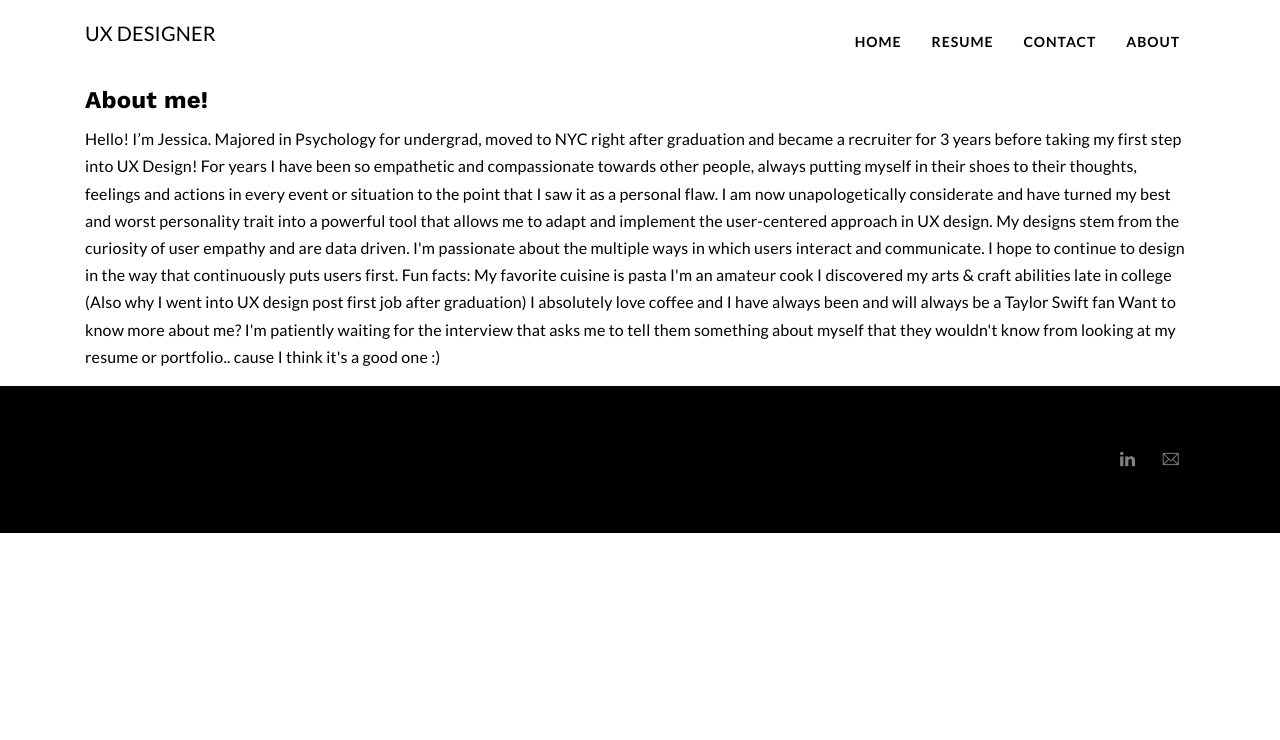
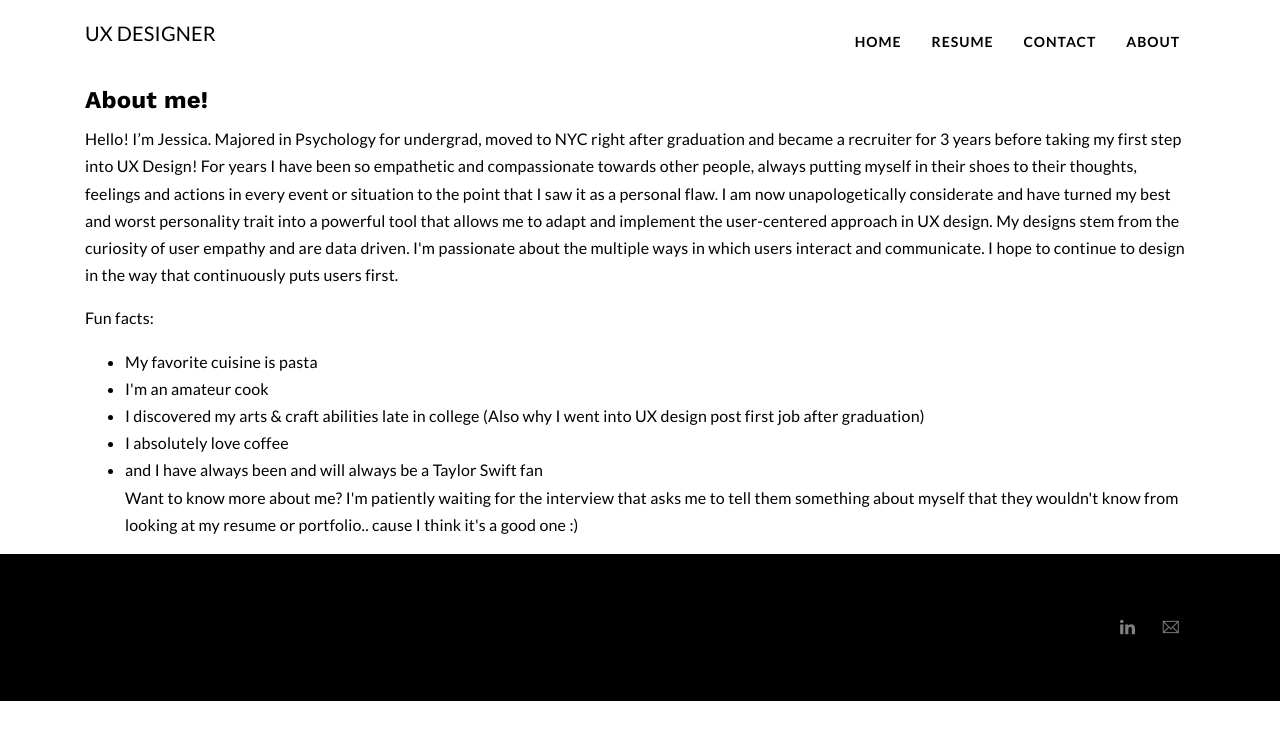
Before and after one commit to jchangux/jchangux-portfolio, a plain HTML site: page about.html in a window 1280 px wide. Drawn offline with nearby package versions, Linux system fonts and the light colour scheme; some packages are replaced by stand-ins of ours.

Commit message:
Update about.html

```diff
--- a/about.html
+++ b/about.html
@@ -69,24 +69,20 @@ For years I have been so empathetic and compassionate towards other people, alwa
 
 
 
-My designs stem from the curiosity of user empathy and are data driven. I'm passionate about the multiple ways in which users interact and communicate. I hope to continue to design in the way that continuously puts users first.
+My designs stem from the curiosity of user empathy and are data driven. I'm passionate about the multiple ways in which users interact and communicate. I hope to continue to design in the way that continuously puts users first. </p>
 
 
+<p>
+    Fun facts:</p>
 
-Fun facts:
+<ul>
+    <li>My favorite cuisine is pasta</li>
+    <li>I'm an amateur cook</li>
+    <li>I discovered my arts & craft abilities late in college (Also why I went into UX design post first job after graduation)</li>
+    <li>I absolutely love coffee</li>
+    <li>and I have always been and will always be a Taylor Swift fan</li>
 
-My favorite cuisine is pasta
-
-I'm an amateur cook
-
-I discovered my arts & craft abilities late in college (Also why I went into UX design post first job after graduation)
-
-I absolutely love coffee
-
-and I have always been and will always be a Taylor Swift fan
-
-
-
+<p>
 Want to know more about me? I'm patiently waiting for the interview that asks me to tell them something about myself that they wouldn't know from looking at my resume or portfolio.. cause I think it's a good one :)
             </p>
 
```
